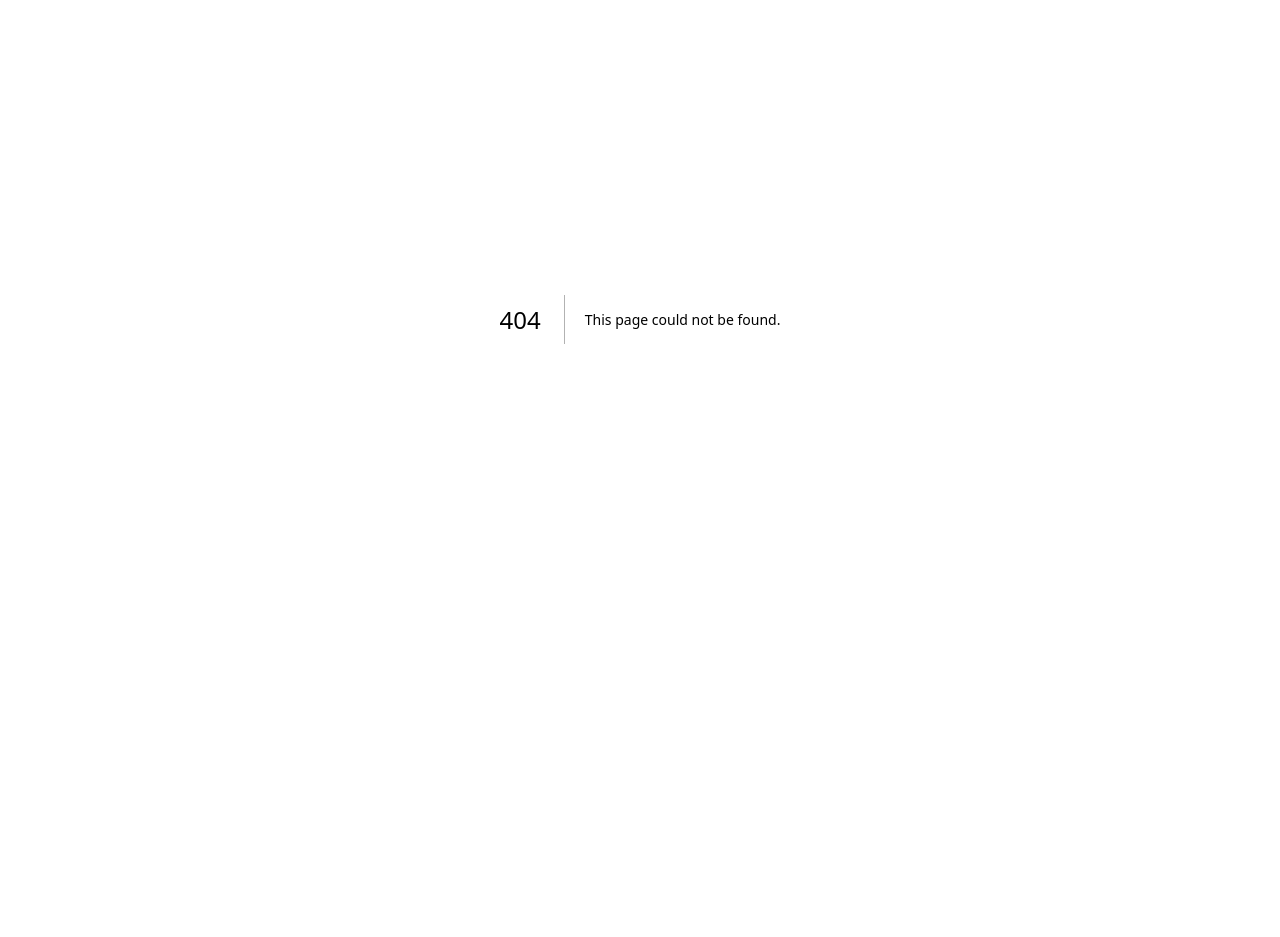
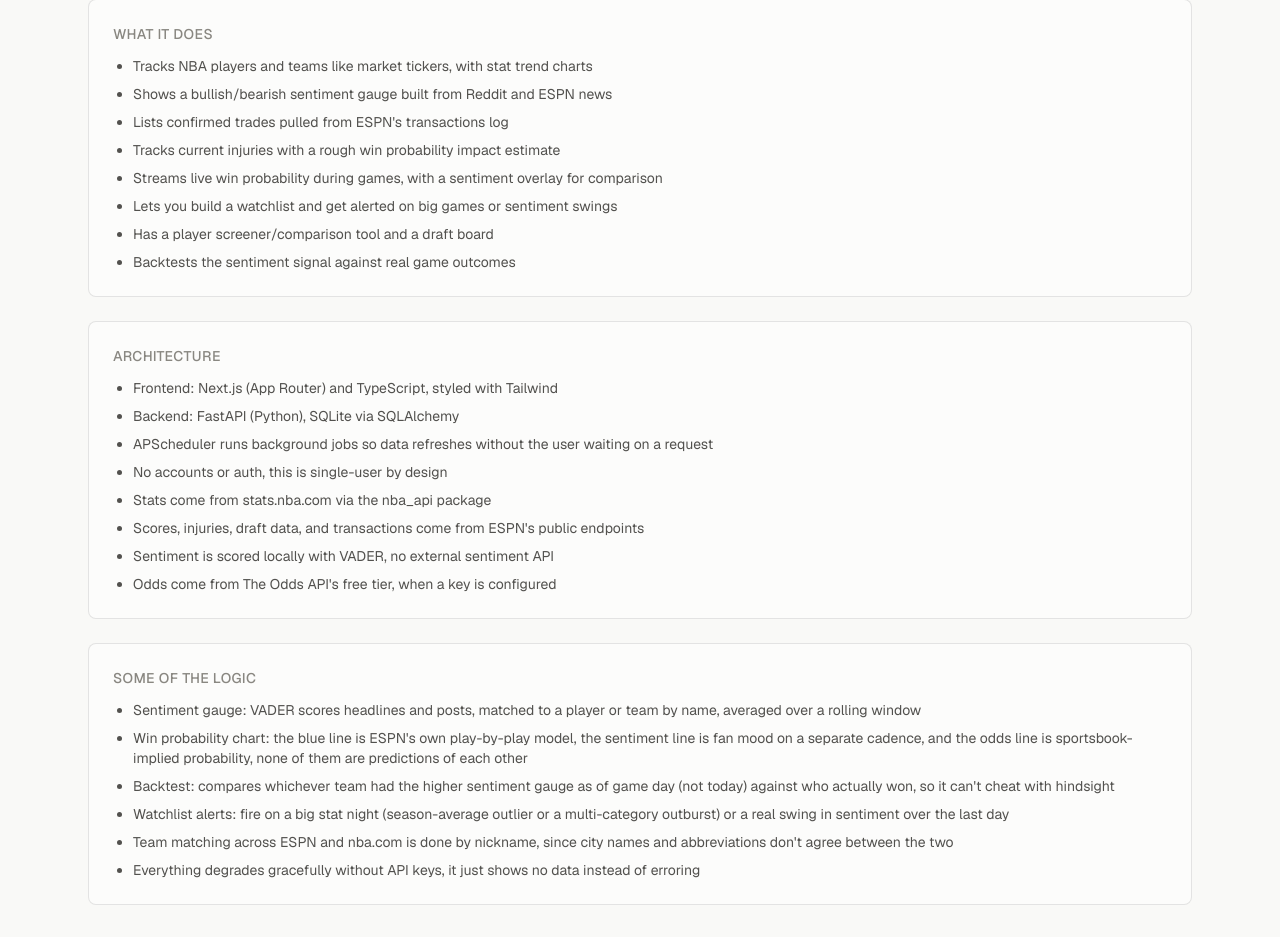
Before and after one commit to McMuf/ballify-app, a Next.js app in the folder apps/web/: page /about in a window 1280 px wide. Before the commit this address had no page. Shown: the part 166-1103 px from the top of the page. Before the commit the page ends 917 px from the top, so only its background shows below. Built offline with nearby package versions, Linux system fonts and the light colour scheme.

Commit message:
add an about page
explains what the site does, the stack, and some of the actual logic behind the sentiment gauge / win prob chart / backtest / alerts. added it to the nav.

```diff
--- /dev/null
+++ b/apps/web/app/about/page.tsx
@@ -0,0 +1,52 @@
+export default function AboutPage() {
+  return (
+    <div className="flex flex-col gap-6">
+      <div>
+        <h1 className="text-2xl font-semibold text-ink">About</h1>
+        <p className="mt-1 text-sm text-ink-secondary">
+          What Ballify is, how it&apos;s built, and how the main features actually work.
+        </p>
+      </div>
+
+      <section className="rounded-lg border border-hairline bg-surface p-6">
+        <h2 className="text-sm font-medium uppercase tracking-wide text-ink-muted">What it does</h2>
+        <ul className="mt-3 flex flex-col gap-2 text-sm text-ink-secondary list-disc pl-5">
+          <li>Tracks NBA players and teams like market tickers, with stat trend charts</li>
+          <li>Shows a bullish/bearish sentiment gauge built from Reddit and ESPN news</li>
+          <li>Lists confirmed trades pulled from ESPN&apos;s transactions log</li>
+          <li>Tracks current injuries with a rough win probability impact estimate</li>
+          <li>Streams live win probability during games, with a sentiment overlay for comparison</li>
+          <li>Lets you build a watchlist and get alerted on big games or sentiment swings</li>
+          <li>Has a player screener/comparison tool and a draft board</li>
+          <li>Backtests the sentiment signal against real game outcomes</li>
+        </ul>
+      </section>
+
+      <section className="rounded-lg border border-hairline bg-surface p-6">
+        <h2 className="text-sm font-medium uppercase tracking-wide text-ink-muted">Architecture</h2>
+        <ul className="mt-3 flex flex-col gap-2 text-sm text-ink-secondary list-disc pl-5">
+          <li>Frontend: Next.js (App Router) and TypeScript, styled with Tailwind</li>
+          <li>Backend: FastAPI (Python), SQLite via SQLAlchemy</li>
+          <li>APScheduler runs background jobs so data refreshes without the user waiting on a request</li>
+          <li>No accounts or auth, this is single-user by design</li>
+          <li>Stats come from stats.nba.com via the nba_api package</li>
+          <li>Scores, injuries, draft data, and transactions come from ESPN&apos;s public endpoints</li>
+          <li>Sentiment is scored locally with VADER, no external sentiment API</li>
+          <li>Odds come from The Odds API&apos;s free tier, when a key is configured</li>
+        </ul>
+      </section>
+
+      <section className="rounded-lg border border-hairline bg-surface p-6">
+        <h2 className="text-sm font-medium uppercase tracking-wide text-ink-muted">Some of the logic</h2>
+        <ul className="mt-3 flex flex-col gap-2 text-sm text-ink-secondary list-disc pl-5">
+          <li>Sentiment gauge: VADER scores headlines and posts, matched to a player or team by name, averaged over a rolling window</li>
+          <li>Win probability chart: the blue line is ESPN&apos;s own play-by-play model, the sentiment line is fan mood on a separate cadence, and the odds line is sportsbook-implied probability, none of them are predictions of each other</li>
+          <li>Backtest: compares whichever team had the higher sentiment gauge as of game day (not today) against who actually won, so it can&apos;t cheat with hindsight</li>
+          <li>Watchlist alerts: fire on a big stat night (season-average outlier or a multi-category outburst) or a real swing in sentiment over the last day</li>
+          <li>Team matching across ESPN and nba.com is done by nickname, since city names and abbreviations don&apos;t agree between the two</li>
+          <li>Everything degrades gracefully without API keys, it just shows no data instead of erroring</li>
+        </ul>
+      </section>
+    </div>
+  );
+}
--- a/apps/web/components/TopNav.tsx
+++ b/apps/web/components/TopNav.tsx
@@ -11,6 +11,7 @@ const NAV_ITEMS = [
   { href: "/injuries", label: "Injuries" },
   { href: "/draft", label: "Draft" },
   { href: "/backtest", label: "Backtest" },
+  { href: "/about", label: "About" },
 ];
 
 export default function TopNav() {
```
